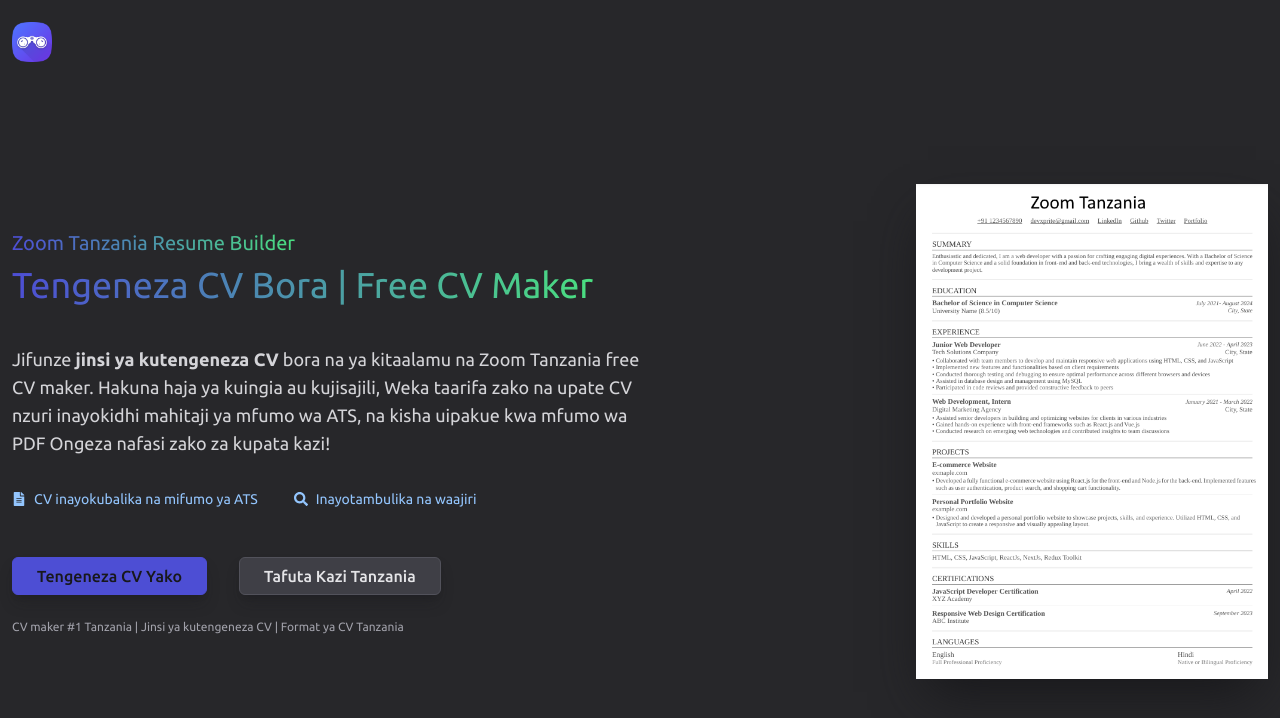
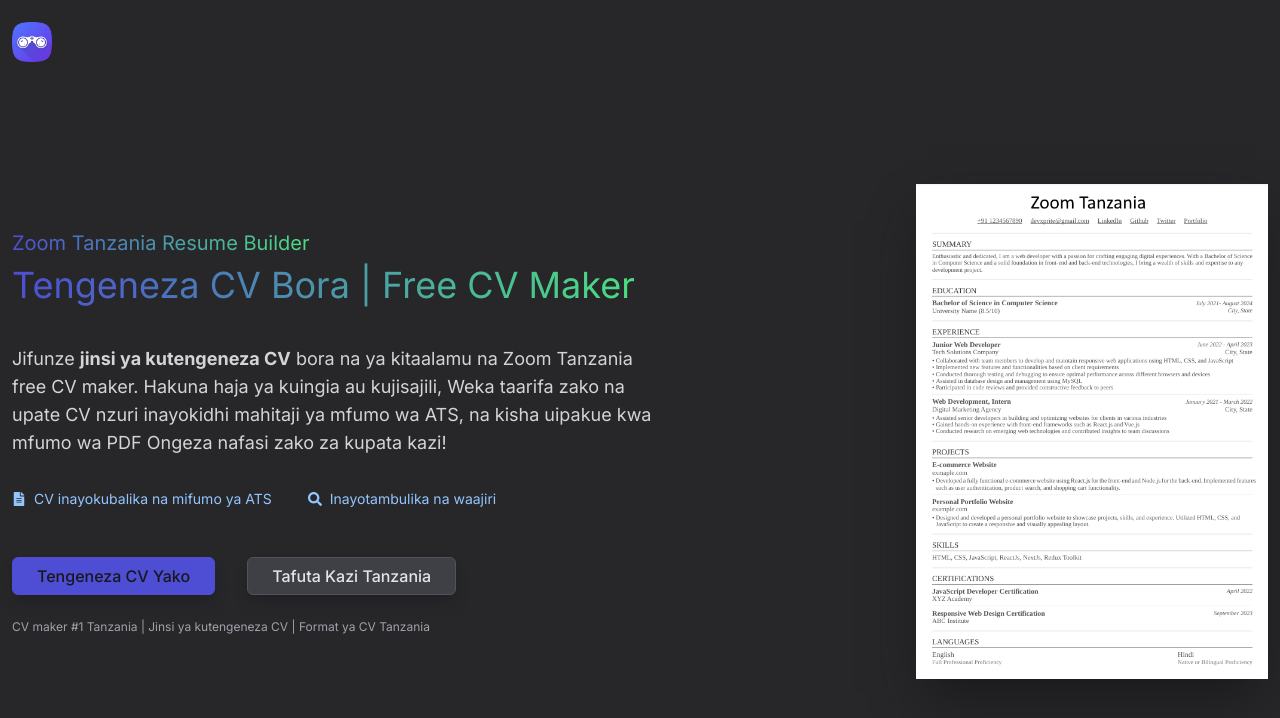
Before and after one commit to amanijoseph87/cvtool, a Next.js app: page / in a window 1280 px wide. Shown: the top 718 px of the page. Built offline with nearby package versions, Linux system fonts and the light colour scheme.

Commit message:
Update globals.scss
Pro font

```diff
--- a/app/globals.scss
+++ b/app/globals.scss
@@ -2,8 +2,8 @@
 @tailwind components;
 @tailwind utilities;
 
-/* Import Ubuntu font with font-display: swap for better performance */
-@import url('https://fonts.googleapis.com/css2?family=Ubuntu:ital,wght@0,300;0,400;0,500;0,700;1,300;1,400;1,500;1,700&display=swap');
+// Use professional serif and sans-serif fonts commonly used in CVs
+@import url('https://fonts.googleapis.com/css2?family=Inter:wght@300;400;500;600;700&family=Roboto:wght@300;400;500;700&family=Source+Sans+Pro:wght@300;400;600;700&display=swap');
 
 @layer base {
   /* Reset for all elements */
@@ -22,7 +22,7 @@
   /* Body styles */
   body {
     @apply bg-gray-800 text-gray-200 caret-primary-400 min-h-screen overflow-x-hidden;
-    font-family: 'Ubuntu', system-ui, -apple-system, BlinkMacSystemFont, sans-serif;
+    font-family: 'Inter', -apple-system, BlinkMacSystemFont, 'Segoe UI', Roboto, Oxygen, Ubuntu, Cantarell, sans-serif;
     min-height: -webkit-fill-available;
     /* Prevent iOS text size adjustment after orientation changes */
     text-size-adjust: none;
```
